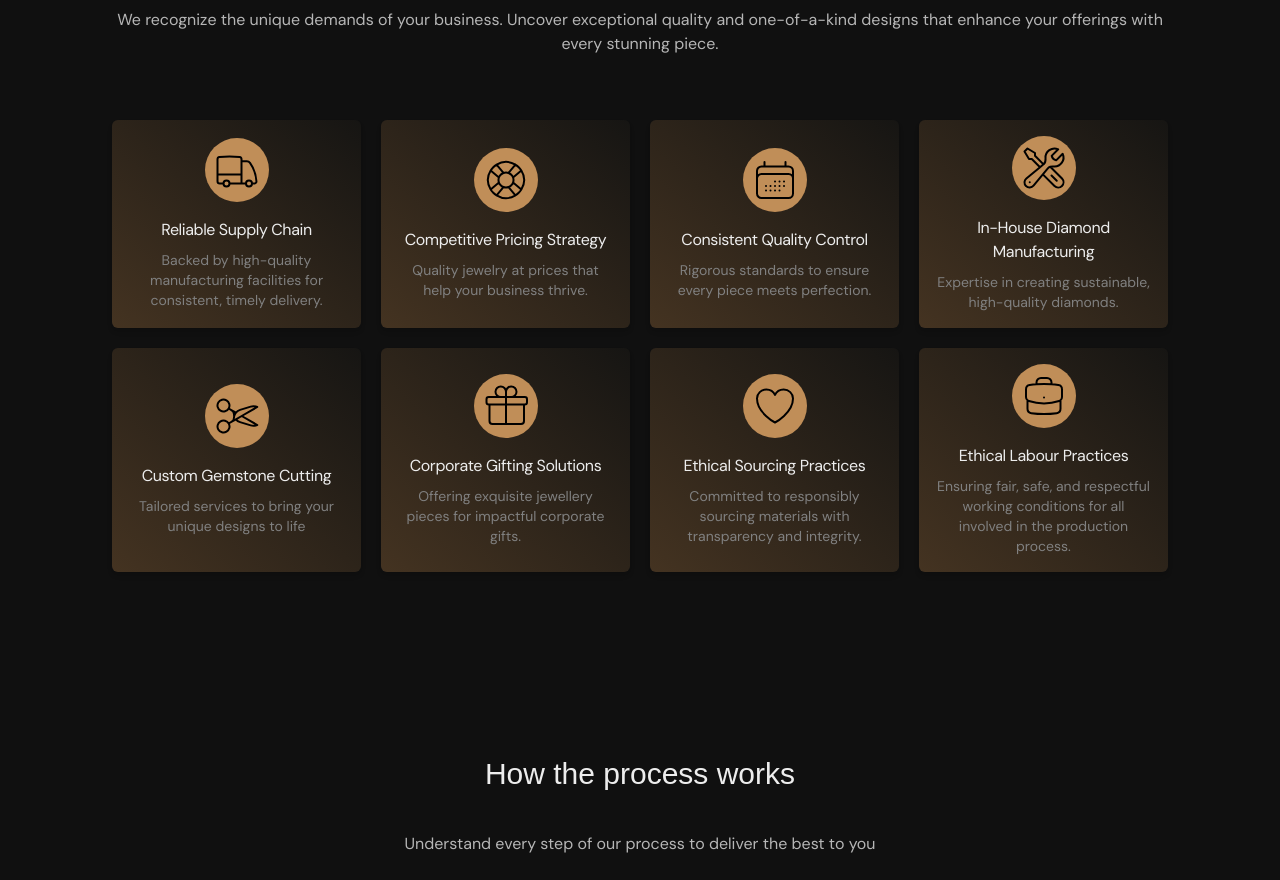
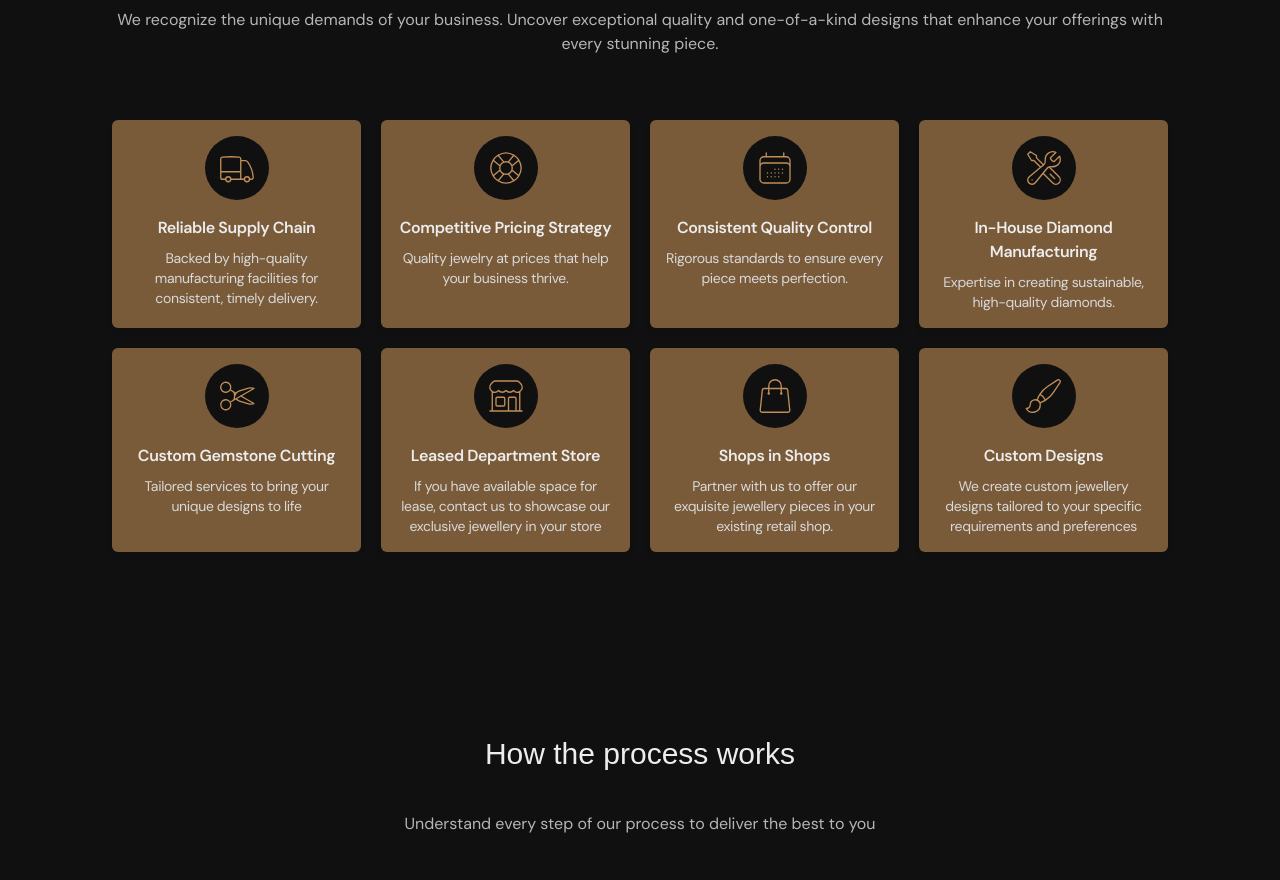
Before and after one commit to scenario7/fidhan-website, a Next.js app: page / in a window 1280 px wide. Shown: the part 1920-2800 px from the top of the page. Built offline with nearby package versions, Linux system fonts and the light colour scheme; a web font is replaced by a local one.

Commit message:
card changes

```diff
--- a/components/NeedsCard.jsx
+++ b/components/NeedsCard.jsx
@@ -9,17 +9,17 @@ const federo = Federo({
   });
 
   const dmsans = DM_Sans({
-    weight: ["400"], // Specify weights
+    weight: ["400", "600", "700"], // Specify weights
     subsets: ["latin"],    // Choose subsets
   });
 
 
 export const NeedsCard = ({ props }) => {
   return (
-    <div className="flex flex-col items-center justify-center p-4 rounded-md shadow-md text-center bg-gradient-to-tr from-[#443321] to-[#161513]">
-      <div className="w-16 h-16 mb-4 bg-[#C08E58] rounded-full p-2 items-center">{props.svg}</div>
-      <h2 className={`text-md font-bold mb-2 ${dmsans.className} tracking-tight`}>{props.title}</h2>
-      <p className={`text-sm text-[#808080] text-center ${dmsans.className}`}>{props.subtitle}</p>
+    <div className="flex flex-col items-center justify-start p-4 rounded-md shadow-md text-center bg-[#C08E58] bg-opacity-60 backdrop-blur-md">
+      <div className="w-16 h-16 mb-4 bg-[#101010] rounded-full p-3 items-center">{props.svg}</div>
+      <h2 className={`text-md font-semibold mb-2 ${dmsans.className} tracking-tight`}>{props.title}</h2>
+      <p className={`text-sm text-[#d9d9d9] tracking-tight text-center ${dmsans.className}`}>{props.subtitle}</p>
     </div>
   );
 };
--- a/components/WholesaleNeeds.jsx
+++ b/components/WholesaleNeeds.jsx
@@ -7,7 +7,7 @@ import { IoDiamondOutline } from "react-icons/io5";
 const needs = [
   {
       svg: (
-          <svg data-slot="icon" fill="none" strokeWidth="1" stroke="black" viewBox="0 0 24 24" xmlns="http://www.w3.org/2000/svg" aria-hidden="true">
+          <svg data-slot="icon" fill="none" strokeWidth="0.8" stroke="#C08E58" viewBox="0 0 24 24" xmlns="http://www.w3.org/2000/svg" aria-hidden="true">
               <path strokeLinecap="round" strokeLinejoin="round" d="M8.25 18.75a1.5 1.5 0 0 1-3 0m3 0a1.5 1.5 0 0 0-3 0m3 0h6m-9 0H3.375a1.125 1.125 0 0 1-1.125-1.125V14.25m17.25 4.5a1.5 1.5 0 0 1-3 0m3 0a1.5 1.5 0 0 0-3 0m3 0h1.125c.621 0 1.129-.504 1.09-1.124a17.902 17.902 0 0 0-3.213-9.193 2.056 2.056 0 0 0-1.58-.86H14.25M16.5 18.75h-2.25m0-11.177v-.958c0-.568-.422-1.048-.987-1.106a48.554 48.554 0 0 0-10.026 0 1.106 1.106 0 0 0-.987 1.106v7.635m12-6.677v6.677m0 4.5v-4.5m0 0h-12"></path>
           </svg>
       ),
@@ -16,7 +16,7 @@ const needs = [
   },
   {
       svg: (
-          <svg data-slot="icon" fill="none" strokeWidth="1" stroke="black" viewBox="0 0 24 24" xmlns="http://www.w3.org/2000/svg" aria-hidden="true">
+          <svg data-slot="icon" fill="none" strokeWidth="0.8" stroke="#C08E58" viewBox="0 0 24 24" xmlns="http://www.w3.org/2000/svg" aria-hidden="true">
               <path strokeLinecap="round" strokeLinejoin="round" d="M16.712 4.33a9.027 9.027 0 0 1 1.652 1.306c.51.51.944 1.064 1.306 1.652M16.712 4.33l-3.448 4.138m3.448-4.138a9.014 9.014 0 0 0-9.424 0M19.67 7.288l-4.138 3.448m4.138-3.448a9.014 9.014 0 0 1 0 9.424m-4.138-5.976a3.736 3.736 0 0 0-.88-1.388 3.737 3.737 0 0 0-1.388-.88m2.268 2.268a3.765 3.765 0 0 1 0 2.528m-2.268-4.796a3.765 3.765 0 0 0-2.528 0m4.796 4.796c-.181.506-.475.982-.88 1.388a3.736 3.736 0 0 1-1.388.88m2.268-2.268 4.138 3.448m0 0a9.027 9.027 0 0 1-1.306 1.652c-.51.51-1.064.944-1.652 1.306m0 0-3.448-4.138m3.448 4.138a9.014 9.014 0 0 1-9.424 0m5.976-4.138a3.765 3.765 0 0 1-2.528 0m0 0a3.736 3.736 0 0 1-1.388-.88 3.737 3.737 0 0 1-.88-1.388m2.268 2.268L7.288 19.67m0 0a9.024 9.024 0 0 1-1.652-1.306 9.027 9.027 0 0 1-1.306-1.652m0 0 4.138-3.448M4.33 16.712a9.014 9.014 0 0 1 0-9.424m4.138 5.976a3.765 3.765 0 0 1 0-2.528m0 0c.181-.506.475-.982.88-1.388a3.736 3.736 0 0 1 1.388-.88m-2.268 2.268L4.33 7.288m6.406 1.18L7.288 4.33m0 0a9.024 9.024 0 0 0-1.652 1.306A9.025 9.025 0 0 0 4.33 7.288"></path>
           </svg>
       ),
@@ -25,7 +25,7 @@ const needs = [
   },
   {
       svg: (
-          <svg data-slot="icon" fill="none" strokeWidth="1" stroke="black" viewBox="0 0 24 24" xmlns="http://www.w3.org/2000/svg" aria-hidden="true">
+          <svg data-slot="icon" fill="none" strokeWidth="0.8" stroke="#C08E58" viewBox="0 0 24 24" xmlns="http://www.w3.org/2000/svg" aria-hidden="true">
               <path strokeLinecap="round" strokeLinejoin="round" d="M6.75 3v2.25M17.25 3v2.25M3 18.75V7.5a2.25 2.25 0 0 1 2.25-2.25h13.5A2.25 2.25 0 0 1 21 7.5v11.25m-18 0A2.25 2.25 0 0 0 5.25 21h13.5A2.25 2.25 0 0 0 21 18.75m-18 0v-7.5A2.25 2.25 0 0 1 5.25 9h13.5A2.25 2.25 0 0 1 21 11.25v7.5m-9-6h.008v.008H12v-.008ZM12 15h.008v.008H12V15Zm0 2.25h.008v.008H12v-.008ZM9.75 15h.008v.008H9.75V15Zm0 2.25h.008v.008H9.75v-.008ZM7.5 15h.008v.008H7.5V15Zm0 2.25h.008v.008H7.5v-.008Zm6.75-4.5h.008v.008h-.008v-.008Zm0 2.25h.008v.008h-.008V15Zm0 2.25h.008v.008h-.008v-.008Zm2.25-4.5h.008v.008H16.5v-.008Zm0 2.25h.008v.008H16.5V15Z"></path>
           </svg>
       ),
@@ -34,7 +34,7 @@ const needs = [
   },
   {
       svg: (
-        <svg data-slot="icon" fill="none" stroke-width="1" stroke="black" viewBox="0 0 24 24" xmlns="http://www.w3.org/2000/svg" aria-hidden="true">
+        <svg data-slot="icon" fill="none" stroke-width="0.8" stroke="#C08E58" viewBox="0 0 24 24" xmlns="http://www.w3.org/2000/svg" aria-hidden="true">
           <path stroke-linecap="round" stroke-linejoin="round" d="M11.42 15.17 17.25 21A2.652 2.652 0 0 0 21 17.25l-5.877-5.877M11.42 15.17l2.496-3.03c.317-.384.74-.626 1.208-.766M11.42 15.17l-4.655 5.653a2.548 2.548 0 1 1-3.586-3.586l6.837-5.63m5.108-.233c.55-.164 1.163-.188 1.743-.14a4.5 4.5 0 0 0 4.486-6.336l-3.276 3.277a3.004 3.004 0 0 1-2.25-2.25l3.276-3.276a4.5 4.5 0 0 0-6.336 4.486c.091 1.076-.071 2.264-.904 2.95l-.102.085m-1.745 1.437L5.909 7.5H4.5L2.25 3.75l1.5-1.5L7.5 4.5v1.409l4.26 4.26m-1.745 1.437 1.745-1.437m6.615 8.206L15.75 15.75M4.867 19.125h.008v.008h-.008v-.008Z"></path>
         </svg>
       ),
@@ -43,7 +43,7 @@ const needs = [
   },
   {
     svg: (
-      <svg data-slot="icon" fill="none" stroke-width="1" stroke="black" viewBox="0 0 24 24" xmlns="http://www.w3.org/2000/svg" aria-hidden="true">
+      <svg data-slot="icon" fill="none" stroke-width="0.8" stroke="#C08E58" viewBox="0 0 24 24" xmlns="http://www.w3.org/2000/svg" aria-hidden="true">
         <path stroke-linecap="round" stroke-linejoin="round" d="m7.848 8.25 1.536.887M7.848 8.25a3 3 0 1 1-5.196-3 3 3 0 0 1 5.196 3Zm1.536.887a2.165 2.165 0 0 1 1.083 1.839c.005.351.054.695.14 1.024M9.384 9.137l2.077 1.199M7.848 15.75l1.536-.887m-1.536.887a3 3 0 1 1-5.196 3 3 3 0 0 1 5.196-3Zm1.536-.887a2.165 2.165 0 0 0 1.083-1.838c.005-.352.054-.695.14-1.025m-1.223 2.863 2.077-1.199m0-3.328a4.323 4.323 0 0 1 2.068-1.379l5.325-1.628a4.5 4.5 0 0 1 2.48-.044l.803.215-7.794 4.5m-2.882-1.664A4.33 4.33 0 0 0 10.607 12m3.736 0 7.794 4.5-.802.215a4.5 4.5 0 0 1-2.48-.043l-5.326-1.629a4.324 4.324 0 0 1-2.068-1.379M14.343 12l-2.882 1.664"></path>
       </svg>
     ),
@@ -52,30 +52,30 @@ const needs = [
 },
 {
   svg: (
-    <svg data-slot="icon" fill="none" stroke-width="1" stroke="black" viewBox="0 0 24 24" xmlns="http://www.w3.org/2000/svg" aria-hidden="true">
-      <path stroke-linecap="round" stroke-linejoin="round" d="M21 11.25v8.25a1.5 1.5 0 0 1-1.5 1.5H5.25a1.5 1.5 0 0 1-1.5-1.5v-8.25M12 4.875A2.625 2.625 0 1 0 9.375 7.5H12m0-2.625V7.5m0-2.625A2.625 2.625 0 1 1 14.625 7.5H12m0 0V21m-8.625-9.75h18c.621 0 1.125-.504 1.125-1.125v-1.5c0-.621-.504-1.125-1.125-1.125h-18c-.621 0-1.125.504-1.125 1.125v1.5c0 .621.504 1.125 1.125 1.125Z"></path>
-    </svg>
+    <svg fill="none" stroke-width="0.8" stroke="#C08E58" viewBox="0 0 24 24" xmlns="http://www.w3.org/2000/svg" aria-hidden="true" data-slot="icon">
+  <path stroke-linecap="round" stroke-linejoin="round" d="M13.5 21v-7.5a.75.75 0 0 1 .75-.75h3a.75.75 0 0 1 .75.75V21m-4.5 0H2.36m11.14 0H18m0 0h3.64m-1.39 0V9.349M3.75 21V9.349m0 0a3.001 3.001 0 0 0 3.75-.615A2.993 2.993 0 0 0 9.75 9.75c.896 0 1.7-.393 2.25-1.016a2.993 2.993 0 0 0 2.25 1.016c.896 0 1.7-.393 2.25-1.015a3.001 3.001 0 0 0 3.75.614m-16.5 0a3.004 3.004 0 0 1-.621-4.72l1.189-1.19A1.5 1.5 0 0 1 5.378 3h13.243a1.5 1.5 0 0 1 1.06.44l1.19 1.189a3 3 0 0 1-.621 4.72M6.75 18h3.75a.75.75 0 0 0 .75-.75V13.5a.75.75 0 0 0-.75-.75H6.75a.75.75 0 0 0-.75.75v3.75c0 .414.336.75.75.75Z"></path>
+</svg>
   ),
-  title: "Corporate Gifting Solutions",
-  subtitle: "Offering exquisite jewellery pieces for impactful corporate gifts."
+  title: "Leased Department Store",
+  subtitle: "If you have available space for lease, contact us to showcase our exclusive jewellery in your store"
 },
 {
   svg: (
-    <svg data-slot="icon" fill="none" stroke-width="1" stroke="black" viewBox="0 0 24 24" xmlns="http://www.w3.org/2000/svg" aria-hidden="true">
-      <path stroke-linecap="round" stroke-linejoin="round" d="M21 8.25c0-2.485-2.099-4.5-4.688-4.5-1.935 0-3.597 1.126-4.312 2.733-.715-1.607-2.377-2.733-4.313-2.733C5.1 3.75 3 5.765 3 8.25c0 7.22 9 12 9 12s9-4.78 9-12Z"></path>
-   </svg>
+    <svg fill="none" stroke-width="0.8" stroke="#C08E58" viewBox="0 0 24 24" xmlns="http://www.w3.org/2000/svg" aria-hidden="true" data-slot="icon">
+  <path stroke-linecap="round" stroke-linejoin="round" d="M15.75 10.5V6a3.75 3.75 0 1 0-7.5 0v4.5m11.356-1.993 1.263 12c.07.665-.45 1.243-1.119 1.243H4.25a1.125 1.125 0 0 1-1.12-1.243l1.264-12A1.125 1.125 0 0 1 5.513 7.5h12.974c.576 0 1.059.435 1.119 1.007ZM8.625 10.5a.375.375 0 1 1-.75 0 .375.375 0 0 1 .75 0Zm7.5 0a.375.375 0 1 1-.75 0 .375.375 0 0 1 .75 0Z"></path>
+</svg>
   ),
-  title: "Ethical Sourcing Practices",
-  subtitle: "Committed to responsibly sourcing materials with transparency and integrity."
+  title: "Shops in Shops",
+  subtitle: "Partner with us to offer our exquisite jewellery pieces in your existing retail shop."
 },
 {
   svg: (
-    <svg data-slot="icon" fill="none" stroke-width="1" stroke="black" viewBox="0 0 24 24" xmlns="http://www.w3.org/2000/svg" aria-hidden="true">
-    <path stroke-linecap="round" stroke-linejoin="round" d="M20.25 14.15v4.25c0 1.094-.787 2.036-1.872 2.18-2.087.277-4.216.42-6.378.42s-4.291-.143-6.378-.42c-1.085-.144-1.872-1.086-1.872-2.18v-4.25m16.5 0a2.18 2.18 0 0 0 .75-1.661V8.706c0-1.081-.768-2.015-1.837-2.175a48.114 48.114 0 0 0-3.413-.387m4.5 8.006c-.194.165-.42.295-.673.38A23.978 23.978 0 0 1 12 15.75c-2.648 0-5.195-.429-7.577-1.22a2.016 2.016 0 0 1-.673-.38m0 0A2.18 2.18 0 0 1 3 12.489V8.706c0-1.081.768-2.015 1.837-2.175a48.111 48.111 0 0 1 3.413-.387m7.5 0V5.25A2.25 2.25 0 0 0 13.5 3h-3a2.25 2.25 0 0 0-2.25 2.25v.894m7.5 0a48.667 48.667 0 0 0-7.5 0M12 12.75h.008v.008H12v-.008Z"></path>
-    </svg>
+    <svg fill="none" stroke-width="0.8" stroke="#C08E58" viewBox="0 0 24 24" xmlns="http://www.w3.org/2000/svg" aria-hidden="true" data-slot="icon">
+  <path stroke-linecap="round" stroke-linejoin="round" d="M9.53 16.122a3 3 0 0 0-5.78 1.128 2.25 2.25 0 0 1-2.4 2.245 4.5 4.5 0 0 0 8.4-2.245c0-.399-.078-.78-.22-1.128Zm0 0a15.998 15.998 0 0 0 3.388-1.62m-5.043-.025a15.994 15.994 0 0 1 1.622-3.395m3.42 3.42a15.995 15.995 0 0 0 4.764-4.648l3.876-5.814a1.151 1.151 0 0 0-1.597-1.597L14.146 6.32a15.996 15.996 0 0 0-4.649 4.763m3.42 3.42a6.776 6.776 0 0 0-3.42-3.42"></path>
+</svg>
   ),
-  title: "Ethical Labour Practices",
-  subtitle: "Ensuring fair, safe, and respectful working conditions for all involved in the production process."
+  title: "Custom Designs",
+  subtitle: "We create custom jewellery designs tailored to your specific requirements and preferences"
 },
   // Add similar objects for "Custom Gemstone Cutting & Fancy Shapes", "Corporate Gifting Solutions", "Ethical Sourcing Practices", and "Ethical Labor Practices"
 ];
```
